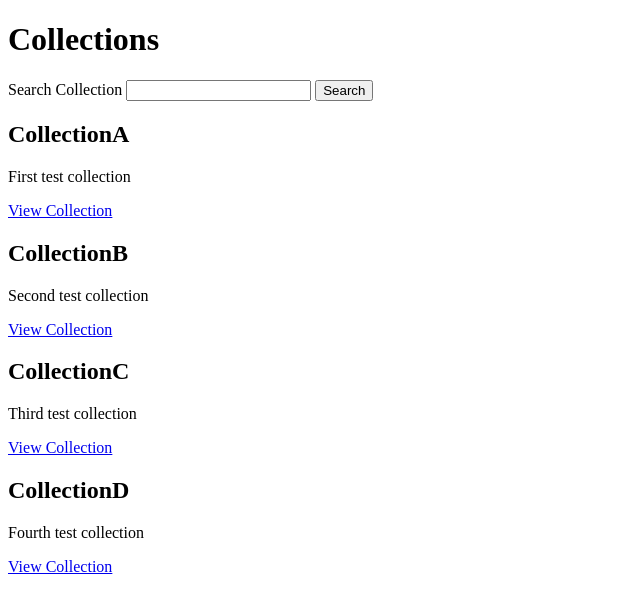
After one commit to Jacogz/Pinatos-manager, a Django app: page /design/collections/ in a window 1280 px wide. The commit adds this page. Shown: the top 613 px of the page, without its empty margins (0-640 px from the left). Run offline with Django 5.2, Linux system fonts and the light colour scheme; data comes from the database, SQL or seed files in the repository; both versions use the stored data as it was after the commit.

Commit message:
Basic CRUD collections

```diff
--- a/PMS/settings.py
+++ b/PMS/settings.py
@@ -11,9 +11,13 @@ https://docs.djangoproject.com/en/5.1/ref/settings/
 """
 
 from pathlib import Path
+import os
 
 # Build paths inside the project like this: BASE_DIR / 'subdir'.
 BASE_DIR = Path(__file__).resolve().parent.parent
+
+MEDIA_ROOT = os.path.join(BASE_DIR, 'media')
+MEDIA_URL = '/media/'
 
 
 # Quick-start development settings - unsuitable for production
--- a/PMS/urls.py
+++ b/PMS/urls.py
@@ -17,6 +17,9 @@ Including another URLconf
 from django.contrib import admin
 from django.urls import include, path
 
+from django.conf.urls.static import static
+from django.conf import settings
+
 urlpatterns = [
     path('admin/', admin.site.urls),
     path('', include('core.urls')),
@@ -24,3 +27,4 @@ urlpatterns = [
     path('inventory/', include('inventory.urls')),
     path('production/', include('production.urls')),
 ]
+urlpatterns += static(settings.MEDIA_URL, document_root=settings.MEDIA_ROOT)
--- a/core/models.py
+++ b/core/models.py
@@ -3,7 +3,7 @@ from django.db import models
 # Create your models here.
 class Person(models.Model):
     name = models.CharField(max_length=100)
-    document = models.PositiveBigIntegerField(max_length=15, unique=True)
+    document = models.PositiveBigIntegerField(unique=True)
     email = models.EmailField()
     phone = models.CharField(max_length=15)
     created_at = models.DateTimeField(auto_now_add=True)
--- a/design/models.py
+++ b/design/models.py
@@ -5,6 +5,7 @@ class Collection(models.Model):
     name = models.CharField(max_length=100)
     description = models.TextField()
     created_at = models.DateTimeField(auto_now_add=True)
+    updated_at = models.DateTimeField(auto_now=True)
 
     def __str__(self):
         return self.name
--- /dev/null
+++ b/design/templates/collections.html
@@ -0,0 +1,32 @@
+<!DOCTYPE html>
+<html lang="en">
+    <head>
+        <meta charset="UTF-8">
+        <meta name="viewport" content="width=device-width, initial-scale=1.0">
+        <title>Collections</title>
+    </head>
+    <body>
+        <h1>Collections</h1>
+        <div class="container">
+            <form action="">
+                <label for="searchCollection" class="form-label">
+                    Search Collection
+                </label>
+                <input type="text" name="searchCollection" id="searchCollection">
+                <button type="submit">Search</button>
+            </form>
+        </div>
+        {% if searchTerm %}
+            <p>Searching for: {{searchTerm}}</p>
+        {% endif %}
+        <div class="collection-list">
+            {% for collection in collections %}
+                <div class="collection">
+                    <h2>{{collection.name}}</h2>
+                    <p>{{collection.description}}</p>
+                    <a href="/design/collections/{{collection.id}}">View Collection</a>
+                </div>
+            {% endfor %}
+        </div>
+    </body>
+</html>
--- a/design/templates/designIndex.html
+++ b/design/templates/designIndex.html
@@ -7,5 +7,9 @@
     </head>
     <body>
         <h1>Design module Index page design.views.index</h1>
+        <a href="/design/collections/">Collections</a><br>
+        <a href="/design/collections/create">Create Collections</a><br>
+        <a href="/design/designs/">Designs</a><br>
+        <a href="/design/create">Create Design</a><br>
     </body>
 </html>
--- a/design/urls.py
+++ b/design/urls.py
@@ -2,5 +2,22 @@ from django.urls import path
 from . import views
 
 urlpatterns = [
-    path('', views.index, name='designIndex')
+    #Index of design module
+    path('', views.index, name='designIndex'),
+
+    #Collections endpoints
+    path('collections/', views.collections, name='collections'),
+    path('collections/<int:collection_id>', views.collection, name='collection'),
+    path('collections/create', views.create_collection, name='collection_creation'),
+    path('collections/update/<int:collection_id>', views.update_collection, name='collection_update'),
+    path('collections/delete/<int:collection_id>', views.delete_collection, name='collection_deletion'),
+
+    #Designs endpoints
+    path('designs/', views.designs, name='designs'),
+    path('designs/<int:design_id>', views.design, name='design'),
+    path('create', views.create, name='design_creation_form'),
+    path('create/', views.create_design, name='design_creation_processing'),
+    path('update/<int:design_id>', views.update, name='design_update_form'),
+    path('update/<int:design_id>/', views.update_design, name='design_update_processing'),
+    path('delete', views.delete, name='design_deletion'),
 ]
--- a/design/views.py
+++ b/design/views.py
@@ -1,6 +1,74 @@
-from django.shortcuts import render
+from django.shortcuts import render, redirect
 from django.http import HttpResponse
+from .models import Collection, Design
+from .forms import collectionCreationForm, collectionUpdateForm
 
 # Create your views here.
 def index(request):
     return render(request, 'designIndex.html')
+
+#Collection functionalities
+def collections(request):
+    searchTerm = request.GET.get('searchCollection')
+    if searchTerm:
+        collections = Collection.objects.filter(name__contains=searchTerm)
+    else:
+        collections = Collection.objects.all()
+    return render(request, 'collections.html', {'searchTerm':searchTerm, 'collections': collections})
+
+def collection(request, collection_id):
+    collection = Collection.objects.get(id=collection_id)
+    return render(request, 'collection.html', {'collection': collection})
+
+def create_collection(request):
+    if request.method == 'POST':
+        form = collectionCreationForm(request.POST or None)
+        if form.is_valid():
+            data = form.cleaned_data
+            new_collection = Collection.objects.create(name=data['name'], description=data['description'])
+            new_collection.save()
+            return redirect(f'/design/collections/{new_collection.id}')
+    else:
+        form = collectionCreationForm()
+    return render(request, 'collectionCreationForm.html', {'form': form})
+
+def update_collection(request, collection_id):
+    collection = Collection.objects.get(id=collection_id)
+    if request.method == 'POST':
+        form = collectionUpdateForm(request.POST or None, instance=collection)
+        if form.is_valid():
+            obj = form.save(commit=False)
+            obj.save()
+            collection = obj
+            return redirect(f'/design/collections/{collection.id}')
+    else:
+        form = collectionUpdateForm(initial={'name': collection.name, 'description': collection.description})
+    return render(request, 'collectionUpdateForm.html', {'form': form})
+
+def delete_collection(request, collection_id):
+    collection = Collection.objects.get(id=collection_id)
+    collection.delete()
+    HttpResponse("Collection deleted successfully")
+    return redirect('/design/collections')
+
+#Design functionalities
+def designs(request):
+    return HttpResponse("Designs view")
+
+def design(request):
+    return HttpResponse("Design view")
+
+def create(request):
+    return render(request, 'designCreationForm.html')
+
+def create_design(request):
+    return HttpResponse("Create design processing view")
+
+def update(request):
+    return HttpResponse("Update design view")
+
+def update_design(request):
+    return HttpResponse("Update design processing view")
+
+def delete(request):
+    return HttpResponse("Delete design view")
--- a/production/models.py
+++ b/production/models.py
@@ -1,8 +1,10 @@
 from django.db import models
+from core.models import Person
+from design.models import Design
 
 # Create your models here.
 class Batch(models.Model):
-    reference = models.ForeignKey('Design', on_delete=models.CASCADE)
+    reference = models.ForeignKey(Design, on_delete=models.CASCADE)
     programmed_quantity = models.IntegerField()
     created_at = models.DateTimeField(auto_now_add=True)
 
@@ -16,7 +18,7 @@ class Process(models.Model):
         return self.description
 
 class Workshop(models.Model):
-    responsible = models.ForeignKey('Person', on_delete=models.CASCADE)
+    responsible = models.ForeignKey(Person, on_delete=models.CASCADE)
     name = models.CharField(max_length=100)
     address = models.CharField(max_length=100)
 
```
Also changed, not shown: design/forms.py (added, +20 -0 lines), design/templates/collection.html (added, +16 -0 lines), design/templates/collectionCreationForm.html (added, +17 -0 lines), design/templates/collectionUpdateForm.html (added, +17 -0 lines), core/migrations/0001_initial.py (added), core/migrations/0002_alter_person_document.py (added), db.sqlite3, design/migrations/0001_initial.py (added), design/migrations/0002_collection_updated_at.py (added), production/migrations/0001_initial.py (added).
